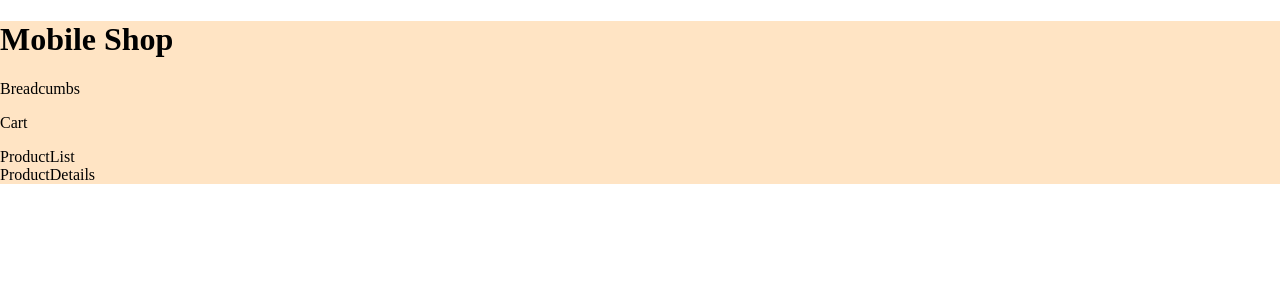
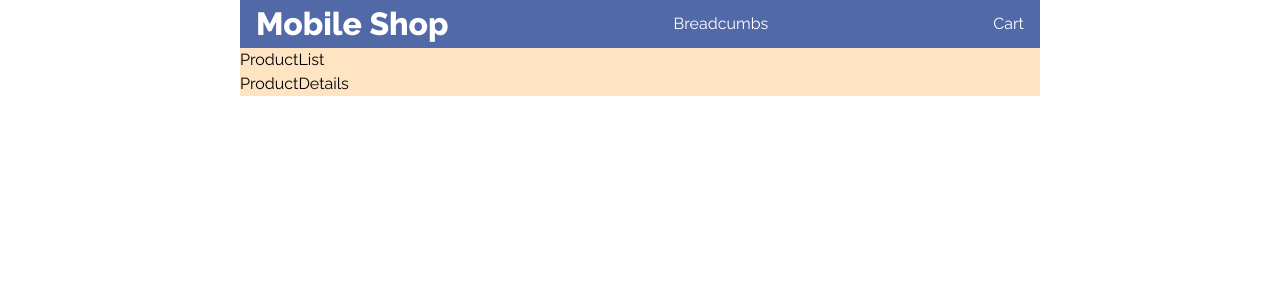
Before and after one commit to mig-code/challenge-tienda-moviles, a React (Create React App) app: page / in a window 1280 px wide. Shown: the top 300 px of the page. Built offline with nearby package versions, Linux system fonts and the light colour scheme.

Commit message:
Link sass and fonts

```diff
--- a/public/index.html
+++ b/public/index.html
@@ -7,8 +7,9 @@
     <meta name="theme-color" content="#000000" />
     <meta
       name="description"
-      content="Web site created using create-react-app"
+      content="Tu web para encontrar el mejor móvil al mejor precio"
     />
+    <link href="https://fonts.googleapis.com/css2?family=Raleway:wght@400;600;800&display=swap" rel="stylesheet">
     <link rel="apple-touch-icon" href="%PUBLIC_URL%/logo192.png" />
     <!--
       manifest.json provides metadata used when your web app is installed on a
@@ -24,20 +25,10 @@
       work correctly both with client-side routing and a non-root public URL.
       Learn how to configure a non-root public URL by running `npm run build`.
     -->
-    <title>React App</title>
+    <title>Tienda de Móviles | Los mejores modelos y marcas del mercado </title>
   </head>
   <body>
     <noscript>You need to enable JavaScript to run this app.</noscript>
     <div id="root"></div>
-    <!--
-      This HTML file is a template.
-      If you open it directly in the browser, you will see an empty page.
-
-      You can add webfonts, meta tags, or analytics to this file.
-      The build step will place the bundled scripts into the <body> tag.
-
-      To begin the development, run `npm start` or `yarn start`.
-      To create a production bundle, use `npm run build` or `yarn build`.
-    -->
   </body>
 </html>
--- a/src/components/Header.js
+++ b/src/components/Header.js
@@ -1,8 +1,9 @@
 import React from 'react'
+import '../styles/Header.scss'
 
 export default function Header() {
     return (
-    <div>
+        <div className='header'>
             <h1>Mobile Shop</h1>
             <p>Breadcumbs</p>
             <p>Cart</p>
--- a/src/styles/App.scss
+++ b/src/styles/App.scss
@@ -1,3 +1,6 @@
 .App {
   background-color: bisque;
+  margin: 0 auto;
+  max-width: 800px;
+
 }
--- /dev/null
+++ b/src/styles/Header.scss
@@ -0,0 +1,10 @@
+@use 'variables';
+
+.header{
+    background-color: variables.$secondary-color;
+    color: #fff;
+    display: flex;
+    justify-content: space-between;
+    align-items: center;
+    padding: 0 1rem;
+}
--- /dev/null
+++ b/src/styles/_reset.scss
@@ -0,0 +1,71 @@
+/* RESET CSS*/
+
+/*
+  1. Use a more-intuitive box-sizing model.
+*/
+*,
+*::before,
+*::after {
+    box-sizing: border-box;
+}
+/*
+  2. Remove default margin
+*/
+* {
+    margin: 0;
+}
+/*
+  3. Allow percentage-based heights in the application
+*/
+html,
+body {
+    height: 100%;
+}
+/*
+  Typographic tweaks!
+  4. Add accessible line-height
+  5. Improve text rendering
+*/
+body {
+    line-height: 1.5;
+    -webkit-font-smoothing: antialiased;
+}
+/*
+  6. Improve media defaults
+*/
+img,
+picture,
+video,
+canvas,
+svg {
+    display: block;
+    max-width: 100%;
+}
+/*
+  7. Remove built-in form typography styles
+*/
+input,
+button,
+textarea,
+select {
+    font: inherit;
+}
+/*
+  8. Avoid text overflows
+*/
+p,
+h1,
+h2,
+h3,
+h4,
+h5,
+h6 {
+    overflow-wrap: break-word;
+}
+a {
+    text-decoration: none;
+}
+a:hover,
+a:visited {
+    color: black;
+}
--- /dev/null
+++ b/src/styles/_variables.scss
@@ -0,0 +1,2 @@
+$primary-color: #333;
+$secondary-color:  #5169a7;
--- a/src/styles/index.scss
+++ b/src/styles/index.scss
@@ -1,3 +1,8 @@
+@use 'reset';
+@use 'variables';
+
 body {
-  margin: 0;
+  margin: 0 ;
+  font-family: 'Raleway', sans-serif;
+
 }
```
Lines whose indentation alone changed are shown as unchanged.
